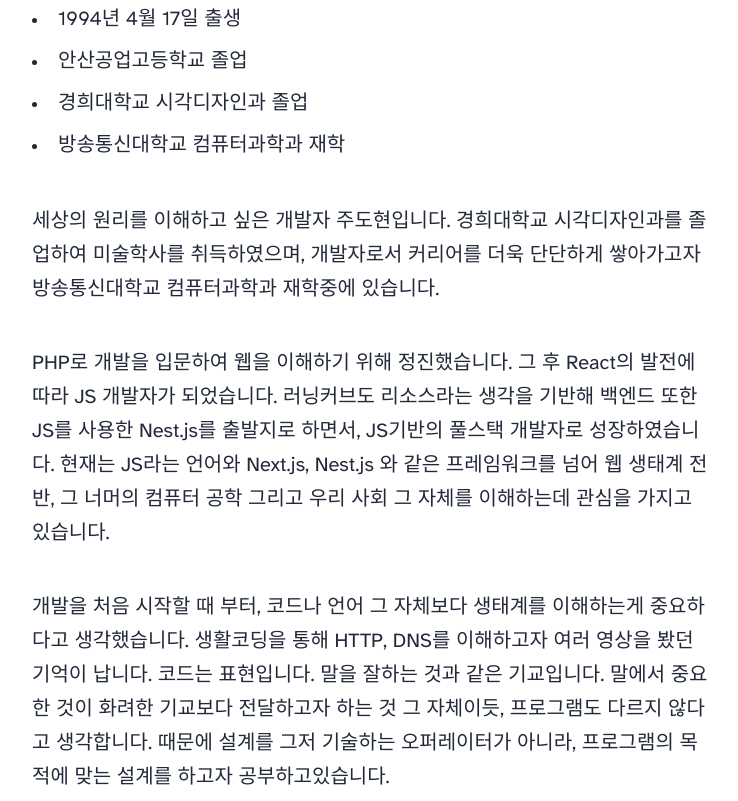
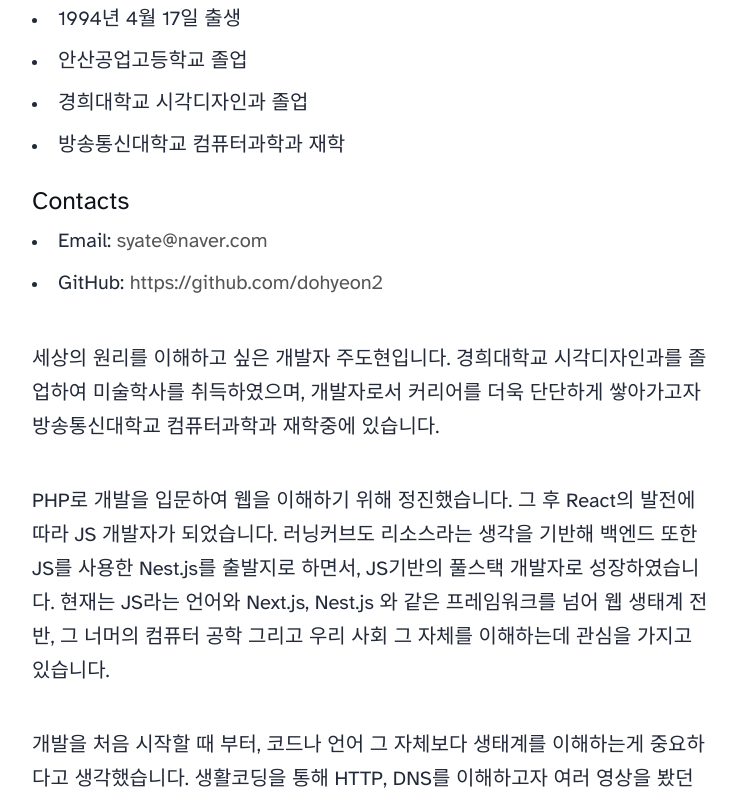
Before and after one commit to dohyeon2/dohyeon.kr, an Astro site: page /about in a window 1280 px wide. Shown: the part 884-1685 px from the top of the page, without its empty margins (268-1006 px from the left). Built offline with nearby package versions, Linux system fonts and the light colour scheme; Astro itself is replaced by a stand-in of ours.

Commit message:
feat: Update About page with contact information and style adjustments
- Added a new section for contact details including email and GitHub links.
- Updated CSS variables for accent colors to improve overall styling.

```diff
--- a/src/pages/about.astro
+++ b/src/pages/about.astro
@@ -21,6 +21,20 @@ import Layout from "../layouts/BlogPost.astro";
         <li>경희대학교 시각디자인과 졸업</li>
         <li>방송통신대학교 컴퓨터과학과 재학</li>
     </ul>
+    <div class="h-4"></div>
+    <div>
+        <h5>Contacts</h5>
+        <ul class="mb-2 list-disc list-inside space-y-2">
+            <li>
+                Email: <a href="mailto:syate@naver.com">syate@naver.com</a>
+            </li>
+            <li>
+                GitHub: <a href="https://github.com/dohyeon2"
+                    >https://github.com/dohyeon2</a
+                >
+            </li>
+        </ul>
+    </div>
     <br />
     <p>
         세상의 원리를 이해하고 싶은 개발자 주도현입니다. 경희대학교
--- a/src/styles/global.css
+++ b/src/styles/global.css
@@ -7,8 +7,8 @@
  */
 
 :root {
-    --accent: #2337ff;
-    --accent-dark: #000d8a;
+    --accent: #555555;
+    --accent-dark: #333333;
     --black: 15, 18, 25;
     --gray: 96, 115, 159;
     --gray-light: 229, 233, 240;
```
